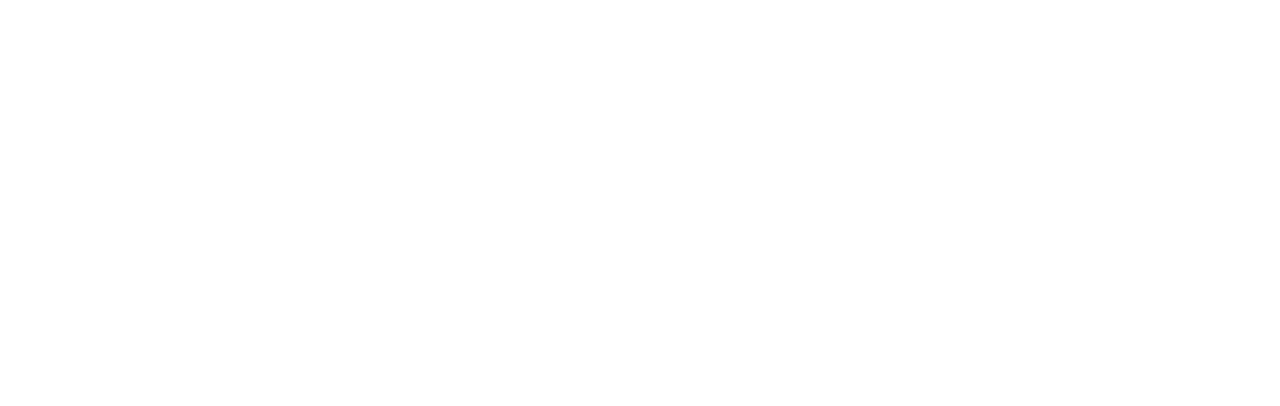
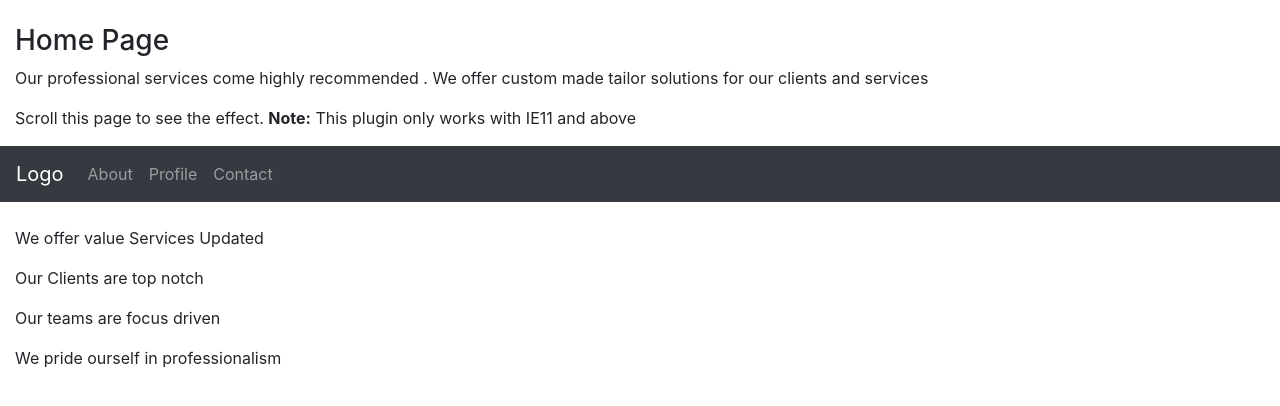
Before and after one commit to oluwaseunAyodele/MyWebSite, a plain HTML site: page home.html in a window 1280 px wide. Shown: the top 406 px of the page. Drawn offline with nearby package versions, Linux system fonts and the light colour scheme.

Commit message:
Update the about us page, and others
Update the about us page, and others

```diff
--- a/contact.html
+++ b/contact.html
@@ -0,0 +1,46 @@
+<!DOCTYPE html>
+<html lang="en">
+<head>
+  <title>Bootstrap Example</title>
+  <meta charset="utf-8">
+  <meta name="viewport" content="width=device-width, initial-scale=1">
+  <link rel="stylesheet" href="https://maxcdn.bootstrapcdn.com/bootstrap/4.5.2/css/bootstrap.min.css">
+  <script src="https://ajax.googleapis.com/ajax/libs/jquery/3.5.1/jquery.min.js"></script>
+  <script src="https://cdnjs.cloudflare.com/ajax/libs/popper.js/1.16.0/umd/popper.min.js"></script>
+  <script src="https://maxcdn.bootstrapcdn.com/bootstrap/4.5.2/js/bootstrap.min.js"></script>
+</head>
+<body style="height:1500px">
+
+<div class="container-fluid">
+  <br>
+  <h3> Contact us</h3>
+  <p>Our professional services come highly recommended .
+  We offer custom made tailor solutions for our clients and services</p>
+  <p>Scroll this page to see the effect.
+  <strong>Note:</strong> This plugin only works with IE11 and above </p>
+</div>
+
+<nav class="navbar navbar-expand-sm bg-dark navbar-dark sticky-top">
+  <a class="navbar-brand" href="#">Logo</a>
+  <ul class="navbar-nav">
+    <li class="nav-item">
+      <a class="nav-link" href="#">About</a>
+    </li>
+    <li class="nav-item">
+      <a class="nav-link" href="#">Profile</a>
+    </li>
+	 <li class="nav-item">
+      <a class="nav-link" href="#">Contact</a>
+    </li>
+  </ul>
+</nav>
+
+<div class="container-fluid"><br>
+  <p>We offer value Services Updated</p>
+  <p> Our Clients are top notch</p>
+  <p> Our teams are focus driven</p>
+  <p> We pride ourself in professionalism</p>
+</div>
+
+</body>
+</html>
--- a/home.html
+++ b/home.html
@@ -0,0 +1,46 @@
+<!DOCTYPE html>
+<html lang="en">
+<head>
+  <title>Bootstrap Example</title>
+  <meta charset="utf-8">
+  <meta name="viewport" content="width=device-width, initial-scale=1">
+  <link rel="stylesheet" href="https://maxcdn.bootstrapcdn.com/bootstrap/4.5.2/css/bootstrap.min.css">
+  <script src="https://ajax.googleapis.com/ajax/libs/jquery/3.5.1/jquery.min.js"></script>
+  <script src="https://cdnjs.cloudflare.com/ajax/libs/popper.js/1.16.0/umd/popper.min.js"></script>
+  <script src="https://maxcdn.bootstrapcdn.com/bootstrap/4.5.2/js/bootstrap.min.js"></script>
+</head>
+<body style="height:1500px">
+
+<div class="container-fluid">
+  <br>
+  <h3> Home Page</h3>
+  <p>Our professional services come highly recommended .
+  We offer custom made tailor solutions for our clients and services</p>
+  <p>Scroll this page to see the effect.
+  <strong>Note:</strong> This plugin only works with IE11 and above </p>
+</div>
+
+<nav class="navbar navbar-expand-sm bg-dark navbar-dark sticky-top">
+  <a class="navbar-brand" href="#">Logo</a>
+  <ul class="navbar-nav">
+    <li class="nav-item">
+      <a class="nav-link" href="#">About</a>
+    </li>
+    <li class="nav-item">
+      <a class="nav-link" href="#">Profile</a>
+    </li>
+	 <li class="nav-item">
+      <a class="nav-link" href="#">Contact</a>
+    </li>
+  </ul>
+</nav>
+
+<div class="container-fluid"><br>
+  <p>We offer value Services Updated</p>
+  <p> Our Clients are top notch</p>
+  <p> Our teams are focus driven</p>
+  <p> We pride ourself in professionalism</p>
+</div>
+
+</body>
+</html>
```
Also changed, not shown: about.html (+2 -2 lines), profile.html (+46 -0 lines).
